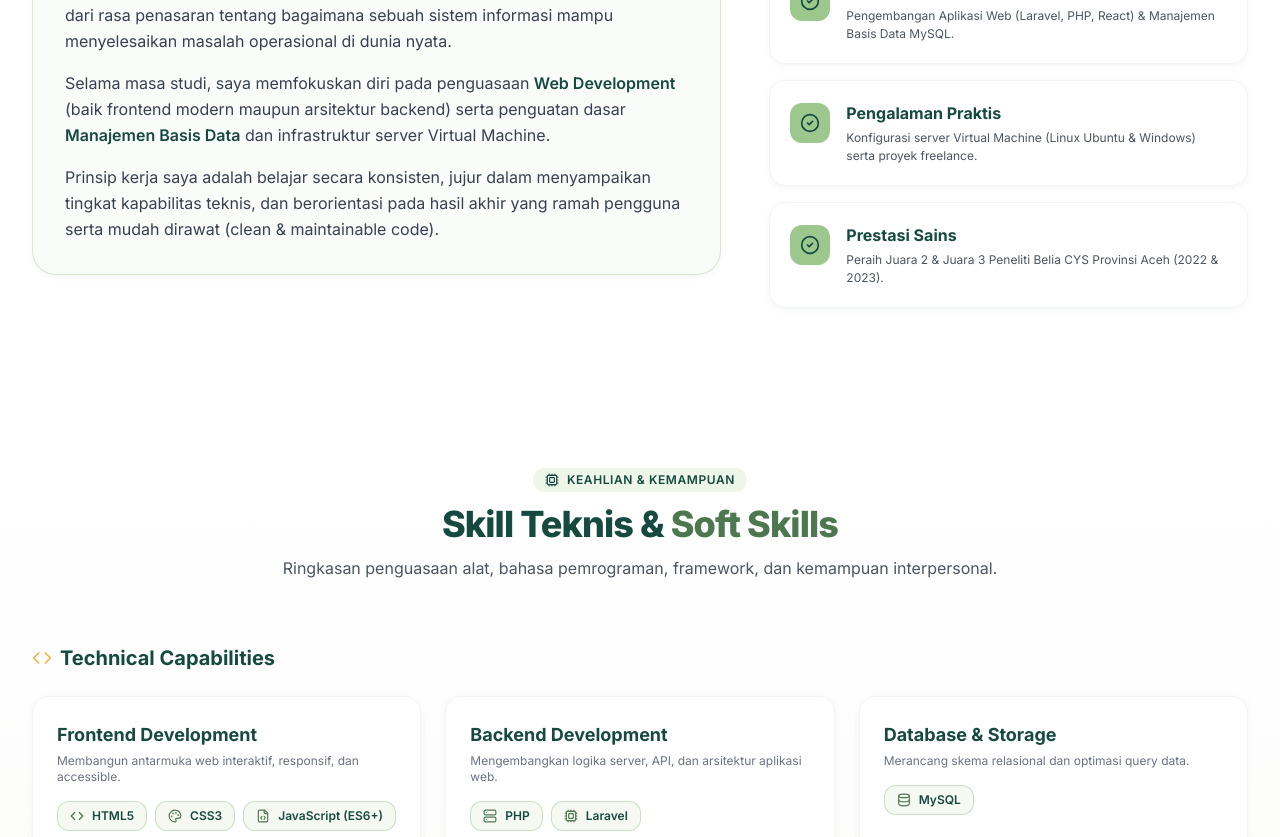
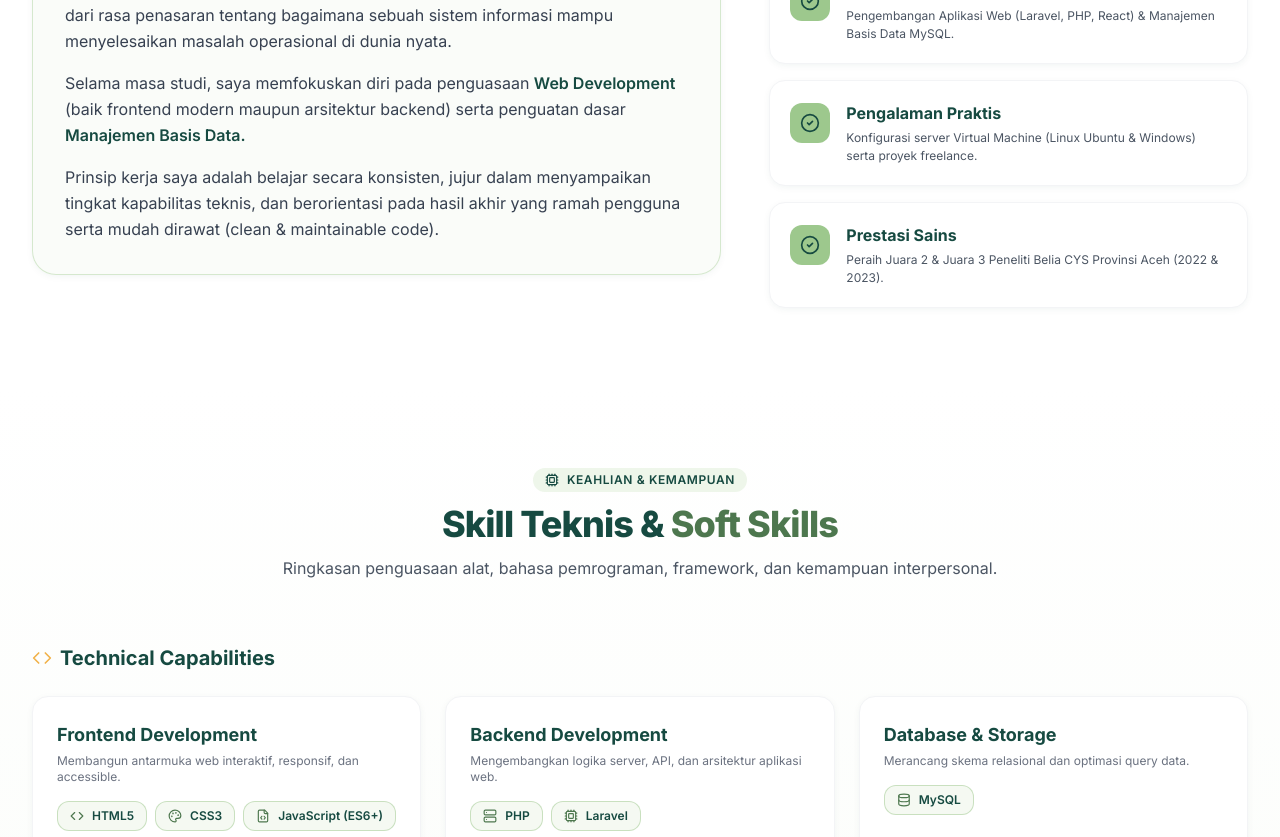
Before and after one commit to isanbly06/portofolio, a React (Vite) app: page / in a window 1280 px wide. Shown: the part 1140-1977 px from the top of the page. Built offline with nearby package versions, Linux system fonts and the light colour scheme.

Commit message:
push project 1

```diff
--- a/src/components/sections/AboutSection.jsx
+++ b/src/components/sections/AboutSection.jsx
@@ -60,7 +60,7 @@ export const AboutSection = () => {
                   Saya adalah <strong className="text-primary font-semibold">Ikhsan Salsabilly</strong>, mahasiswa D4 Teknik Informatika Politeknik Negeri Lhokseumawe angkatan 2024. Ketertarikan saya pada dunia teknologi berawal dari rasa penasaran tentang bagaimana sebuah sistem informasi mampu menyelesaikan masalah operasional di dunia nyata.
                 </p>
                 <p>
-                  Selama masa studi, saya memfokuskan diri pada penguasaan <strong className="text-primary font-semibold">Web Development</strong> (baik frontend modern maupun arsitektur backend) serta penguatan dasar <strong className="text-primary font-semibold">Manajemen Basis Data</strong> dan infrastruktur server Virtual Machine.
+                  Selama masa studi, saya memfokuskan diri pada penguasaan <strong className="text-primary font-semibold">Web Development</strong> (baik frontend modern maupun arsitektur backend) serta penguatan dasar <strong className="text-primary font-semibold">Manajemen Basis Data.</strong>
                 </p>
                 <p>
                   Prinsip kerja saya adalah belajar secara konsisten, jujur dalam menyampaikan tingkat kapabilitas teknis, dan berorientasi pada hasil akhir yang ramah pengguna serta mudah dirawat (clean & maintainable code).
```
